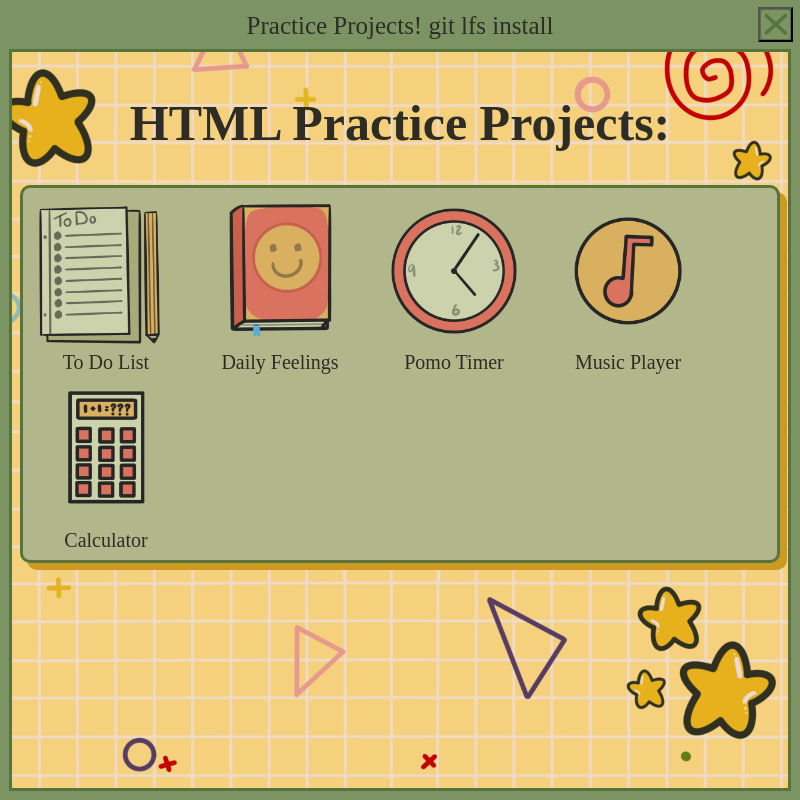
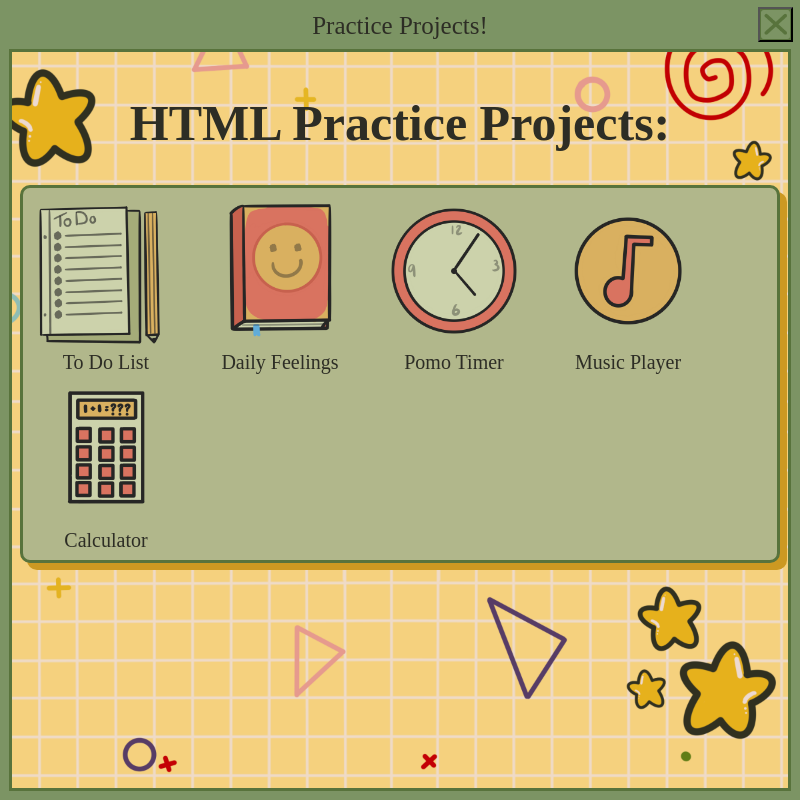
Before and after one commit to katiem1013/WebDev-Practice, an Electron app: page src/index.html in a window 800 px wide. Drawn offline with Linux system fonts and the light colour scheme; a web font is replaced by a local one.

Commit message:
attempt to fix button

```diff
--- a/src/CSS/style.css
+++ b/src/CSS/style.css
@@ -37,6 +37,7 @@ body {
 }
 
 .app-border{
+    pointer-events: none;
     border: 10px solid #7C9464;
     padding: 10px;
     min-height: 90vh;
@@ -47,6 +48,7 @@ body {
 .titlebar {
     -webkit-app-region: drag;
     user-select: none;
+    pointer-events: none;
 
     display: flex;
     height: 40px;
--- a/src/index.html
+++ b/src/index.html
@@ -9,7 +9,7 @@
     <body>
         <button id="close-button" class="close-button">
         </button>
-        <div class="titlebar">Practice Projects! git lfs install
+        <div class="titlebar">Practice Projects!
         </div>
 
         <div class="app-border">
```
